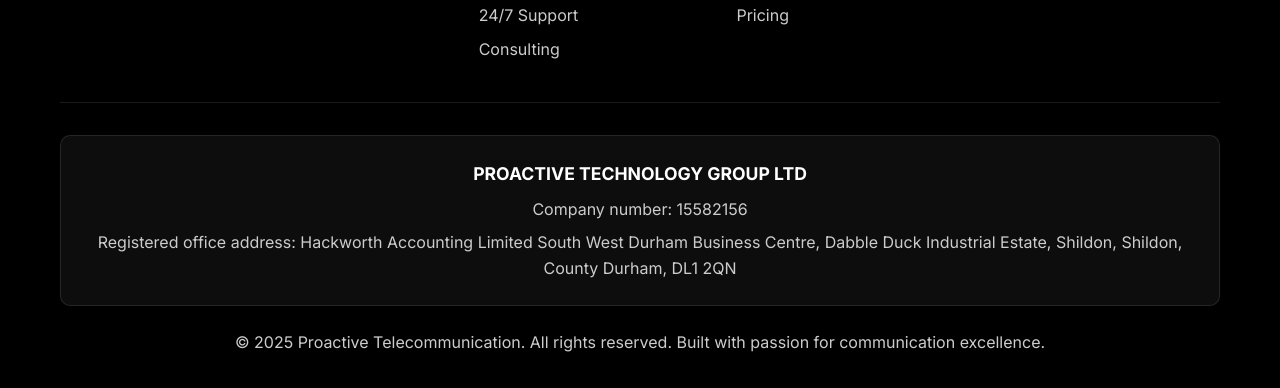
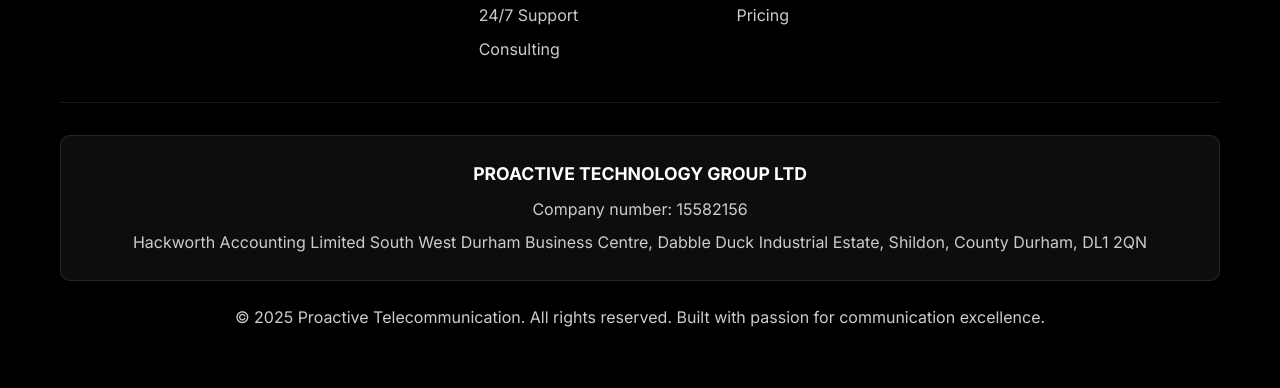
Before and after one commit to ehtesham-anwar/proactivetelecom, a plain HTML site: page privacy-policy.html in a window 1280 px wide. Shown: the part 4849-5237 px from the top of the page. After the commit the page ends 5211 px from the top, so only its background shows below. Drawn offline with Linux system fonts and the light colour scheme; animation ran at ten frames a second.

Commit message:
Change currency symbol from $ to £ in pricing plans and simplify registered office address in index.html

```diff
--- a/privacy-policy.html
+++ b/privacy-policy.html
@@ -570,8 +570,8 @@
                 <div class="company-info">
                     <p><strong>PROACTIVE TECHNOLOGY GROUP LTD</strong></p>
                     <p>Company number: 15582156</p>
-                    <p>Registered office address: Hackworth Accounting Limited South West Durham Business Centre, Dabble
-                        Duck Industrial Estate, Shildon, Shildon, County Durham, DL1 2QN</p>
+                    <p>Hackworth Accounting Limited South West Durham Business Centre, Dabble Duck Industrial Estate,
+                        Shildon, County Durham, DL1 2QN</p>
                 </div>
                 <p>&copy; 2025 Proactive Telecommunication. All rights reserved. Built with passion for communication
                     excellence.</p>
```
Also changed, not shown: index.html (+5 -5 lines).
